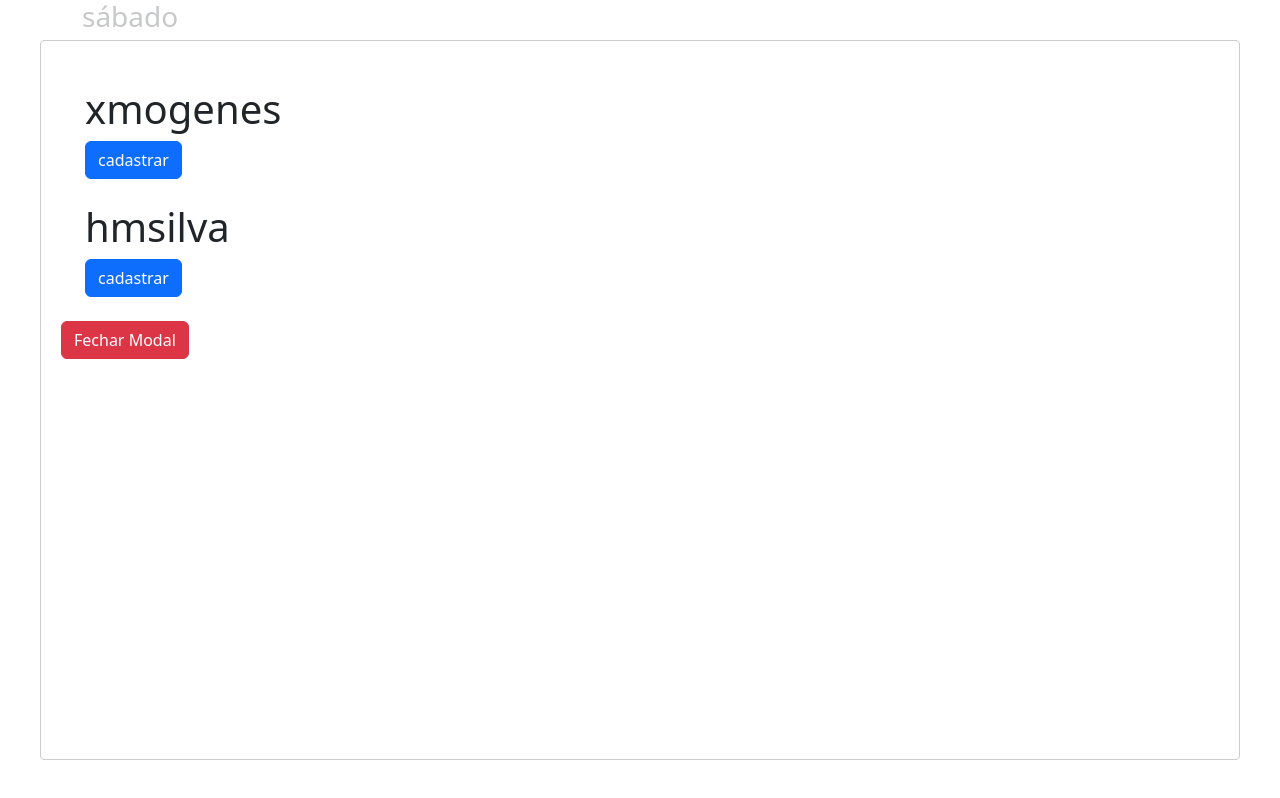
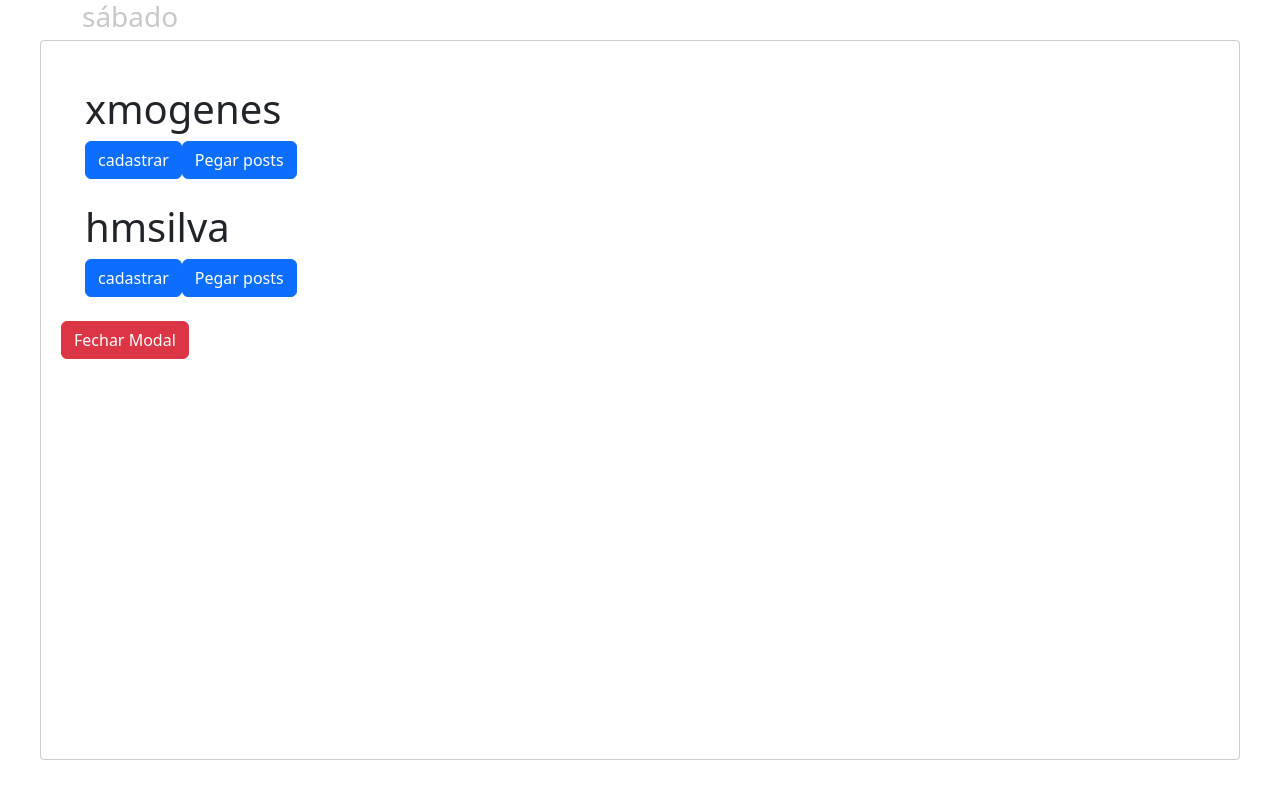
Before and after one commit to hvivox/srealizacaoreact, a React (Vite) app: page / in a window 1280 px wide. Both pictures are taken after a click on the button "Lista de cartões". Built offline with nearby package versions, Linux system fonts and the light colour scheme.

Commit message:
AXIOS | utilizando o axios primeiro acesso ao jsonplaceholder

```diff
--- a/package.json
+++ b/package.json
@@ -10,6 +10,7 @@
     "preview": "vite preview"
   },
   "dependencies": {
+    "axios": "^1.5.0",
     "bootstrap": "^5.3.1",
     "react": "^18.2.0",
     "react-dom": "^18.2.0",
--- a/src/components/CardProduct/cardProduct.tsx
+++ b/src/components/CardProduct/cardProduct.tsx
@@ -1,4 +1,5 @@
 //import "bootstrap/dist/css/bootstrap.css"; // Importe o CSS do Bootstrap
+import axios from 'axios';
 
 type Props = {
     name: string;
@@ -11,12 +12,24 @@ export const CardProduct = (props: Props) => {
         alert("abertura modal");
     };
 
+    const handleGetPosts = () => {
+        axios.get('https://jsonplaceholder.typicode.com/posts')
+            .then( (response)=>{
+                console.log(response.data);
+            });
+    }
+
     return (
         <div className="m-4">
             <h1>{props.name}</h1>
             <button className="btn btn-primary" onClick={modalCadastro}>
                 cadastrar
             </button>
+
+            <button className="btn btn-primary" onClick={handleGetPosts}>
+                Pegar posts
+            </button>
+
         </div>
     );
 };
--- /dev/null
+++ b/src/utils/api.ts
@@ -0,0 +1,5 @@
+import axios from "axios";
+
+export const api = axios.create({
+   baseURL: "https://jsonplaceholder.typicode.com"
+});
```
Also changed, not shown: 1 other file (tests, documents, lock files or other folders). Lines whose indentation alone changed are shown as unchanged.
